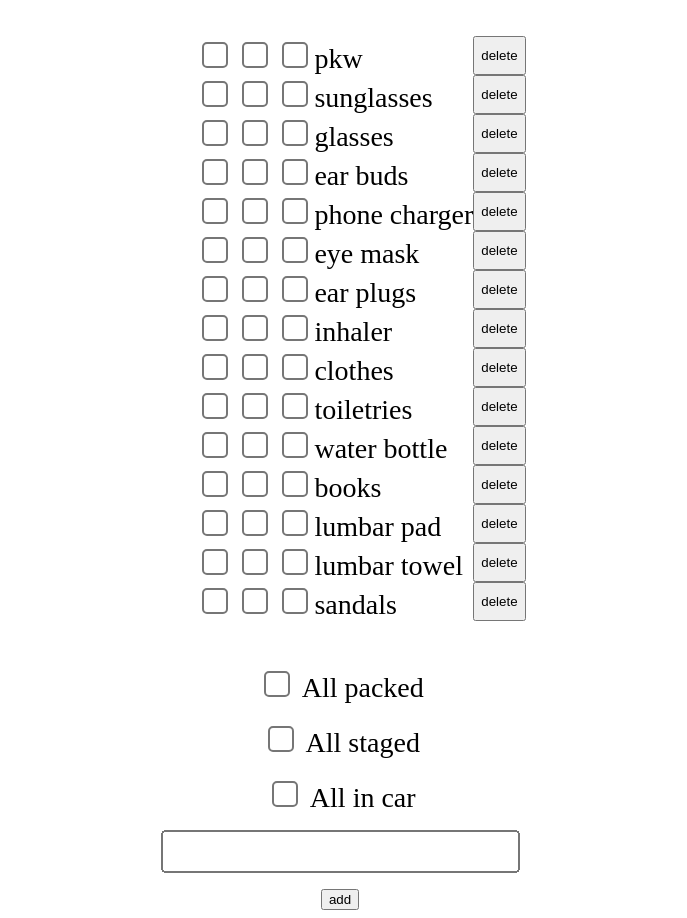
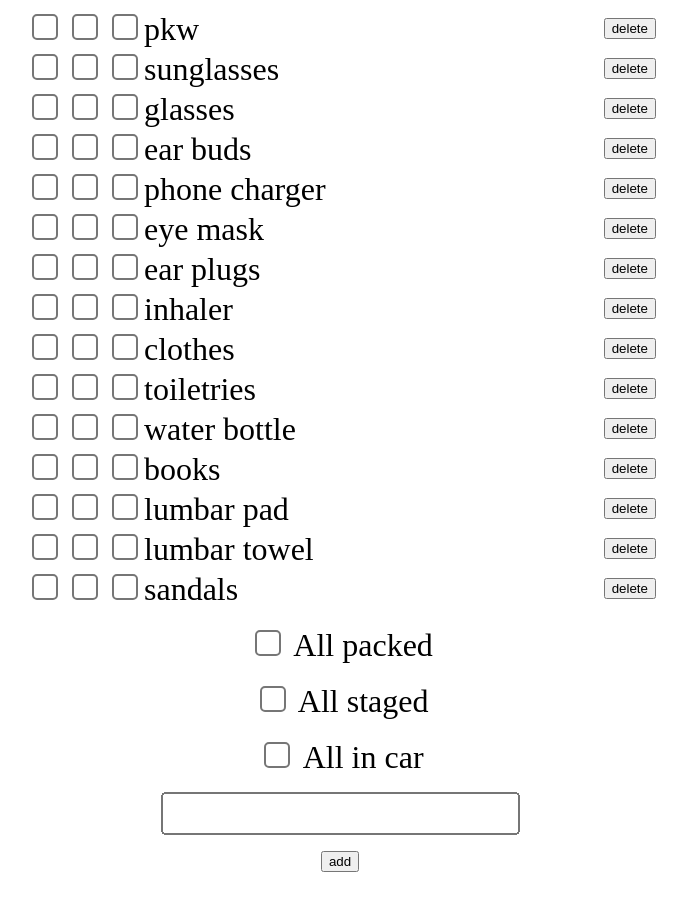
Before and after one commit to cbouwense/packing-list, a plain HTML site: page index.html in a window 1280 px wide. Shown: the whole page, without its empty margins (300-987 px from the left). After the commit the page ends 880 px from the top, so only its background shows below. Drawn offline with Linux system fonts and the light colour scheme.

Commit message:
responsive styles

```diff
--- a/index.html
+++ b/index.html
@@ -7,17 +7,65 @@
     <title>Gotta pack</title>
     <style>
       body {
-        font-size: 28px;
+        font-size: 24px;
       }
 
       input {
-        zoom: 2;
+        zoom: 1.5;
+      }
+
+      main {
+        display: flex;
+        gap: 1rem;
+        flex-direction: column;
+        width: 100%;
+        align-items: center;
+      }
+
+      ul {
+        list-style: none;
+        padding: 0;
+        margin: 0;
+        width: 100%;
+      }
+
+      li {
+        display: flex;
+        justify-content: space-between;
+        gap: 1rem;
+        align-items: center;
+      }
+
+      /* Desktop */
+      @media screen and (min-width: 800px) {
+        body {
+          font-size: 32px;
+        }
+
+        input {
+          zoom: 2;
+        }
+
+        ul {
+          width: 50%;
+          display: flex;
+          flex-direction: column;
+          align-items: center;
+        }
+
+        li {
+          width: 100%;
+          justify-content: space-between;
+          gap: 2rem;
+        }
       }
     </style>
   </head>
   <body>
-    <main style="display: flex; gap: 1rem; flex-direction: column; width: 100%; align-items: center;">
-      <ul id="packing-list"><!-- items will be added here --></ul>
+    <main>
+      <ul id="packing-list">
+        <!-- items will be added here -->
+      </ul>
       <div>
         <input type="checkbox" id="all-packed" name="all-packed" value="all-packed" onclick="checkOrUncheckAll('packed')">
         <label for="all-packed">All packed</label>
@@ -126,8 +174,8 @@
         const itemNameWithoutSpaces = itemName.replace(/ /g, '');
 
         const li = document.createElement('li');
-        li.style.display = 'flex';
-        li.style.justifyContent = 'space-between';
+        // li.style.display = 'flex';
+        // li.style.justifyContent = 'space-between';
 
         const checkbox1 = document.createElement('input');
         checkbox1.type = 'checkbox';
```
Also changed, not shown: TODO.md (+0 -2 lines).
